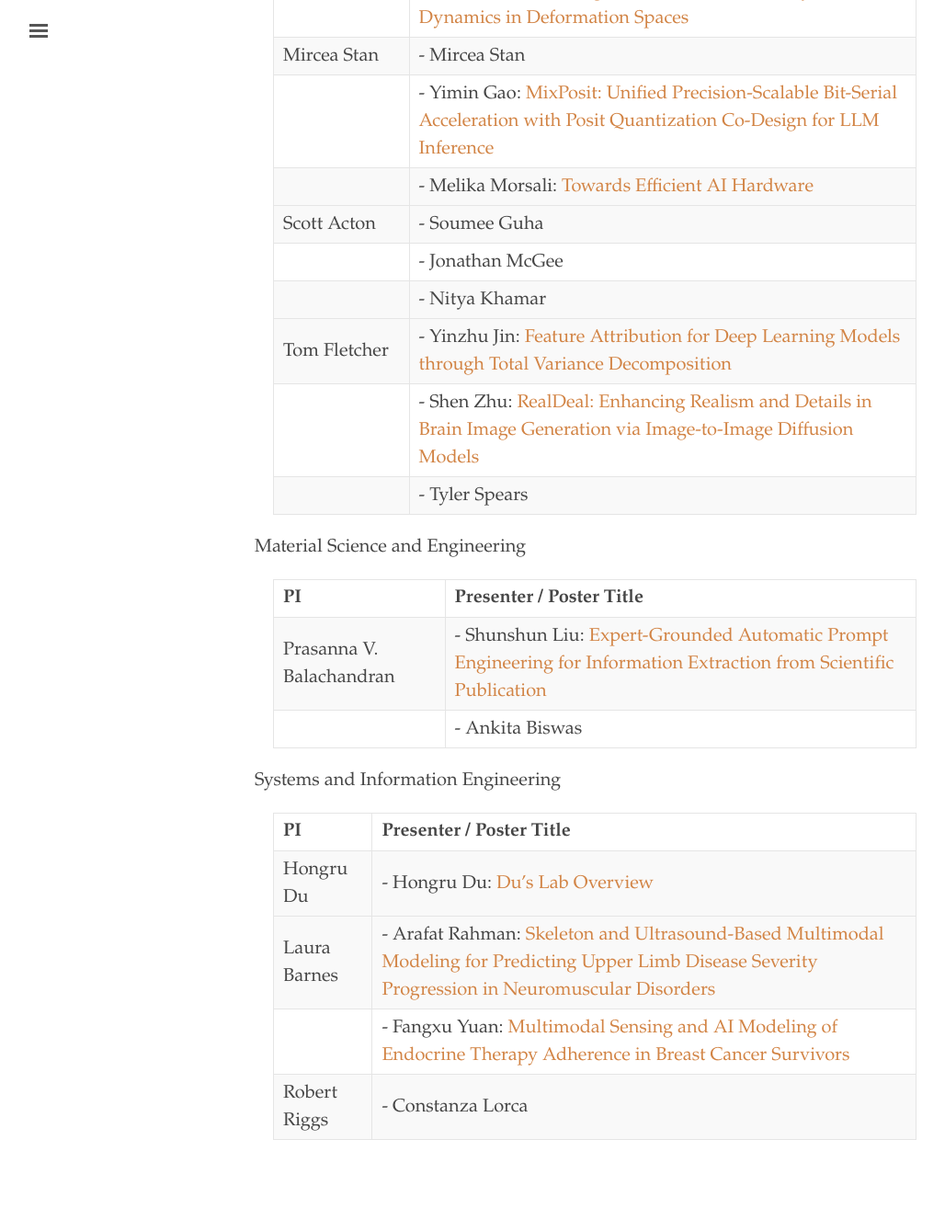
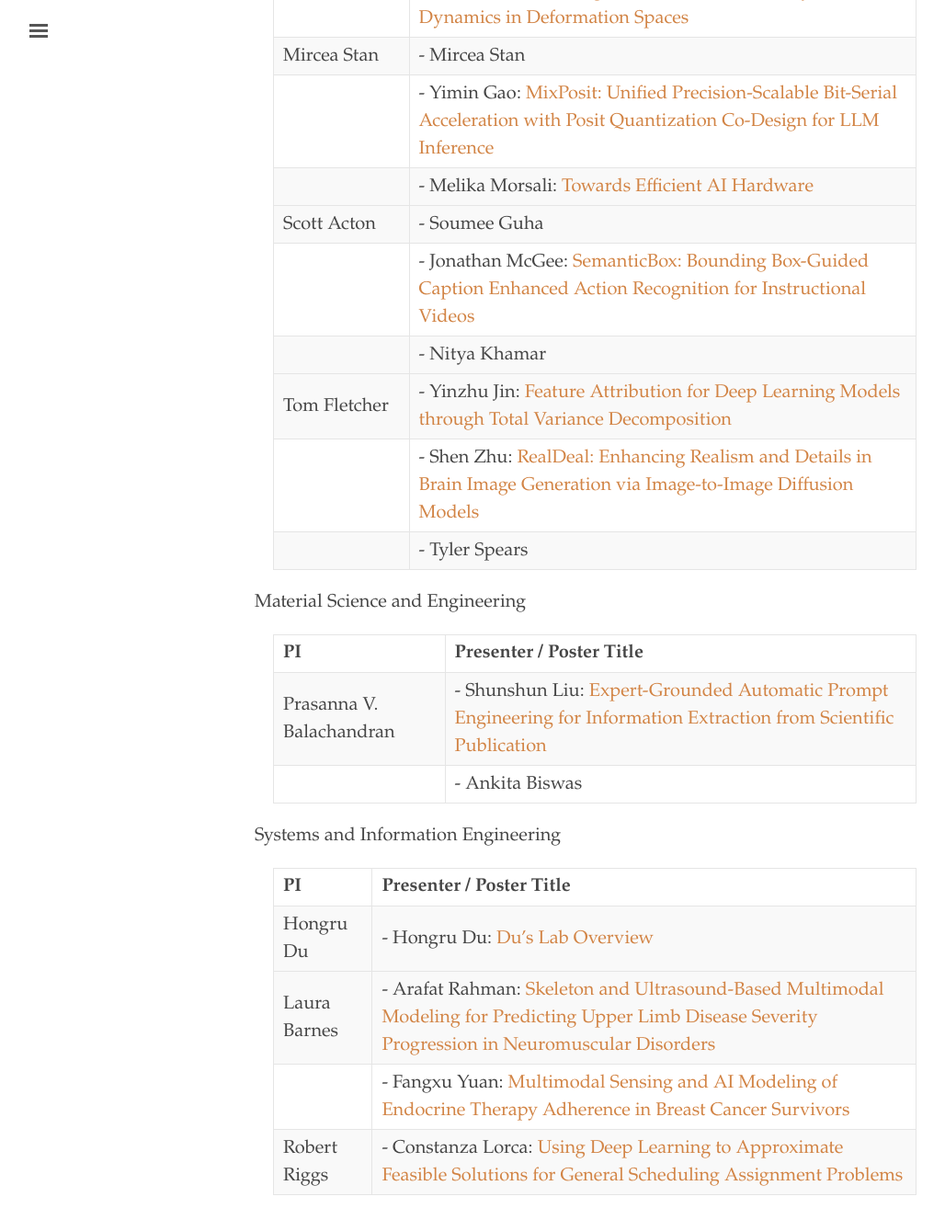
Before and after one commit to uvaml/uvaml.github.io, a Jekyll site: the page built from _texts/2025-10-10.md, in a window 1280 px wide and 1400 px high, scrolled down 2608 px. Shown: the top 1339 px of the window at 92% size, without its empty margins (3-1031 px from the left). Built offline with Jekyll 4.4.1, drawn with Linux system fonts in a browser that asks for light colours; some of the changed text lies outside the part shown.

Commit message:
add poster and photo links

```diff
--- a/_texts/2025-10-10.md
+++ b/_texts/2025-10-10.md
@@ -68,7 +68,7 @@ Please RSVP here by Sep 24: [RSVP link](https://forms.gle/W4i6onKdSP9hcJAx7)
   |                  | - Melika Morsali: [Towards Efficient AI Hardware](https://virginia.box.com/s/6pufjdh5s3x9h0h581cry6q57wu8g511)  |
   |------------------|----------------------------|
   | Scott Acton      | - Soumee Guha              |
-  |                  | - Jonathan McGee           |
+  |                  | - Jonathan McGee: [SemanticBox: Bounding Box-Guided Caption Enhanced Action Recognition for Instructional Videos](https://virginia.box.com/s/on24jcfbybpzkacckunf5k7zkvbxiyd0) |
   |                  | - Nitya Khamar             |
   |------------------|----------------------------|
   | Tom Fletcher     | - Yinzhu Jin: [Feature Attribution for Deep Learning Models through Total Variance Decomposition](https://virginia.box.com/s/nwojtnfvv55evcv5zuziyoruikv6k1lh) |
@@ -91,4 +91,4 @@ Please RSVP here by Sep 24: [RSVP link](https://forms.gle/W4i6onKdSP9hcJAx7)
   | Laura Barnes     | - Arafat Rahman: [Skeleton and Ultrasound-Based Multimodal Modeling for Predicting Upper Limb Disease Severity Progression in Neuromuscular Disorders](https://virginia.box.com/s/muu66ocjxny2841k84lrrvy4c19crrq0) |
   |                  | - Fangxu Yuan: [Multimodal Sensing and AI Modeling of Endocrine Therapy Adherence in Breast Cancer Survivors](https://virginia.box.com/s/lkiy1rksklam9jvhoarqf3h6emd0th2s) |
   |------------------|----------------------------|
-  | Robert Riggs     | - Constanza Lorca          |
+  | Robert Riggs     | - Constanza Lorca: [Using Deep Learning to Approximate Feasible Solutions for General Scheduling Assignment Problems](https://virginia.box.com/s/5vr8scsl6cxbhqhtzdaclxes4rqgbm75)  |
```
Also changed, not shown: other parts of _texts/2025-10-10.md (+1 -1 lines).
